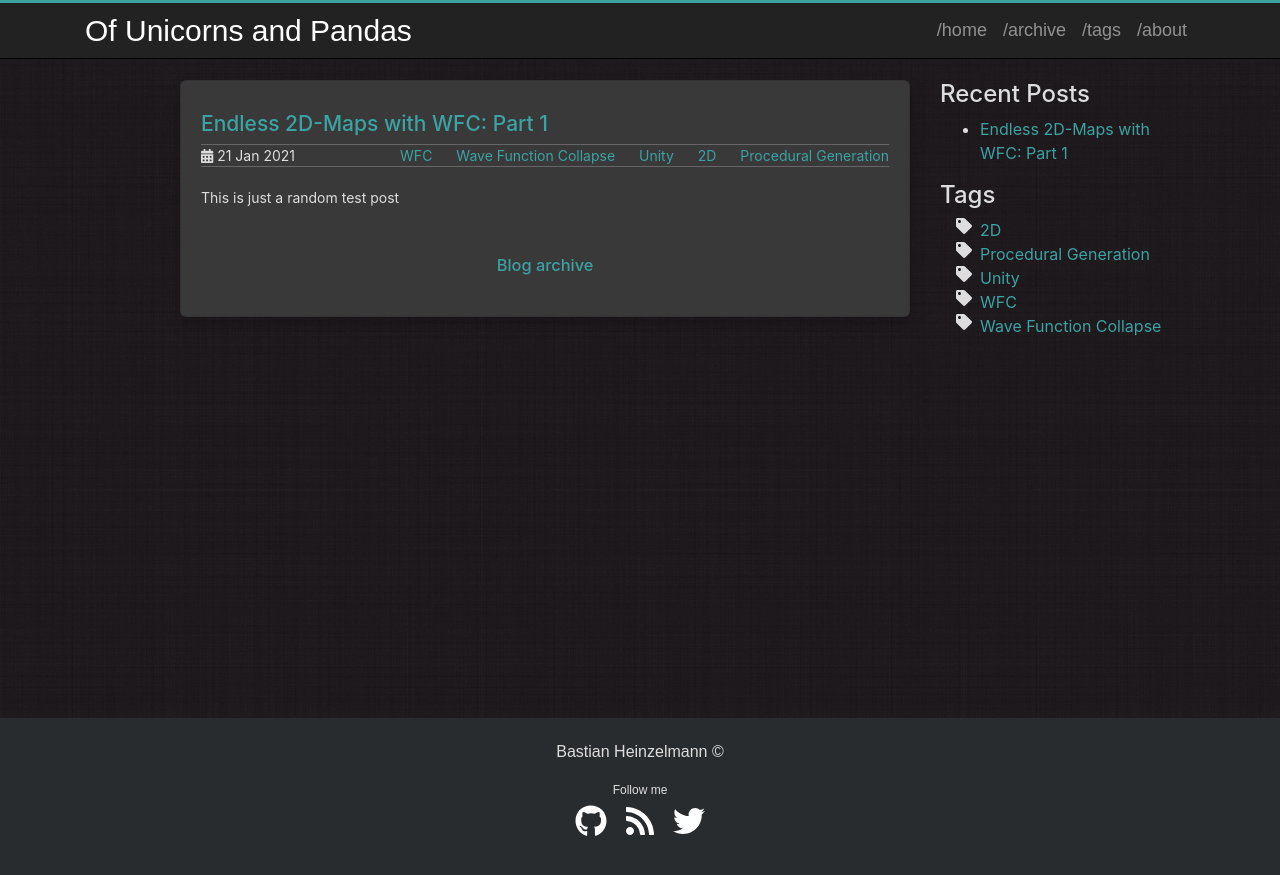
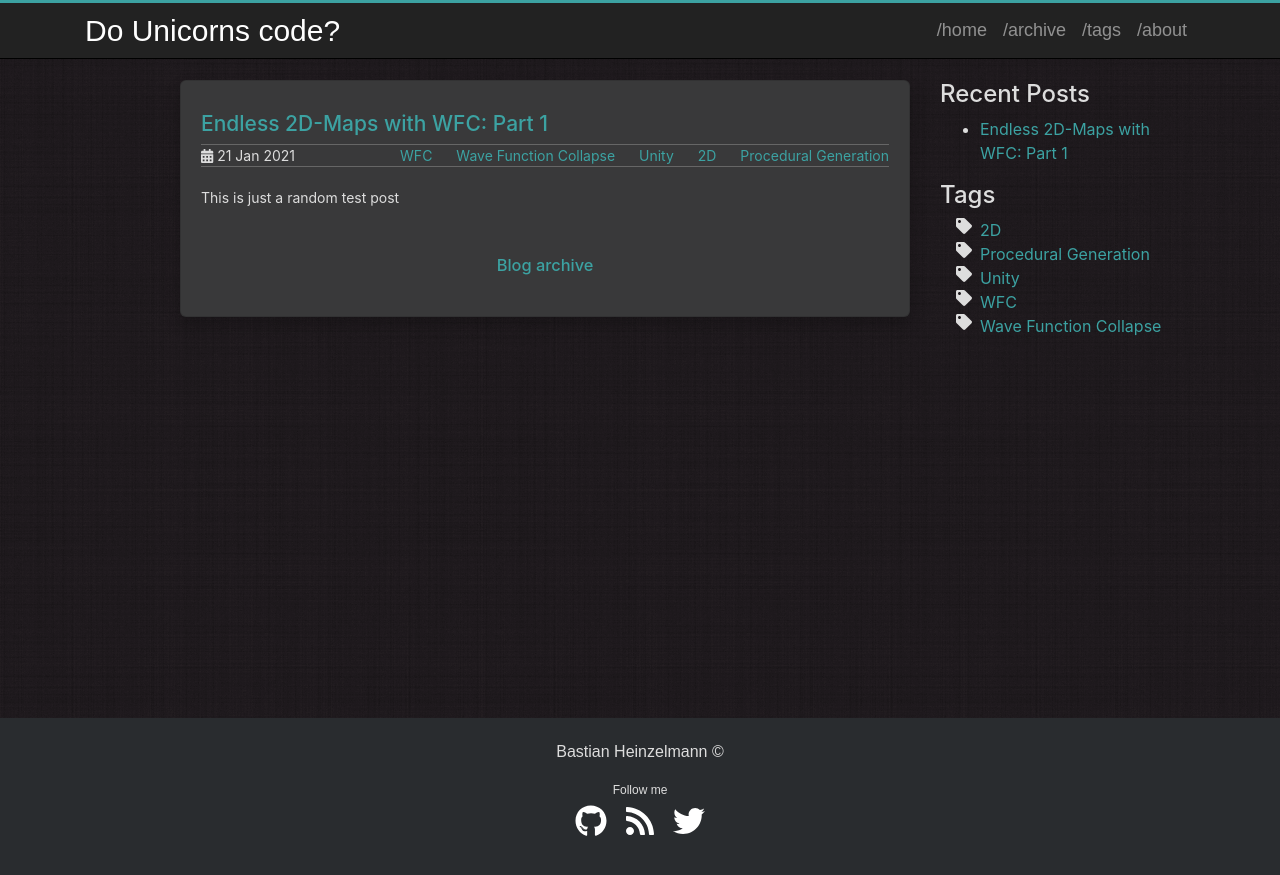
Before and after one commit to bastianheinzelmann/bastianheinzelmann.github.io, a Jekyll site: the page built from index.markdown, in a window 1280 px wide. Shown: the top 875 px of the page. Built offline with Jekyll 4.4.1, drawn with Linux system fonts in a browser that asks for light colours.

Commit message:
changes title

```diff
--- a/_config.yml
+++ b/_config.yml
@@ -1,6 +1,6 @@
 # Jekyll configuration
 
-name: Of Unicorns and Pandas
+name: Do Unicorns code?
 description: Software Developer
 
 # Url is currently only used only for the RSS feed in feed.xml
```
